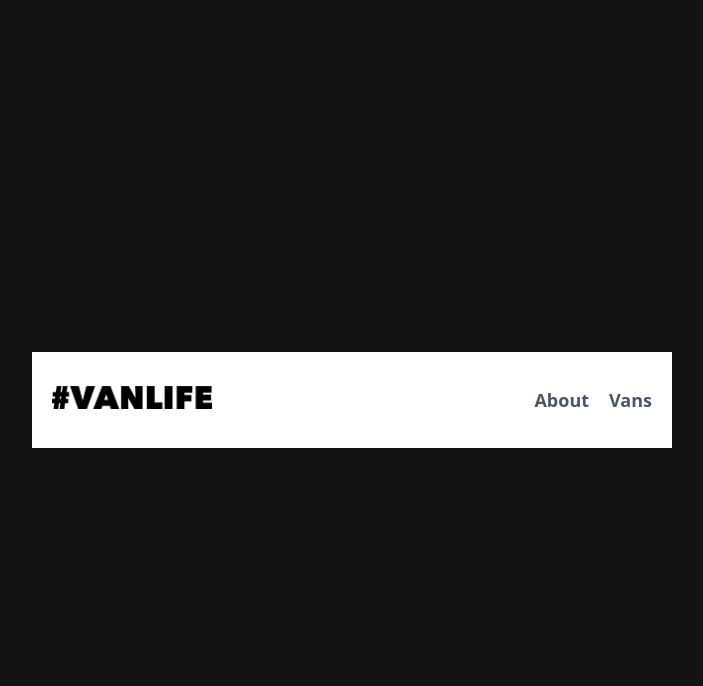
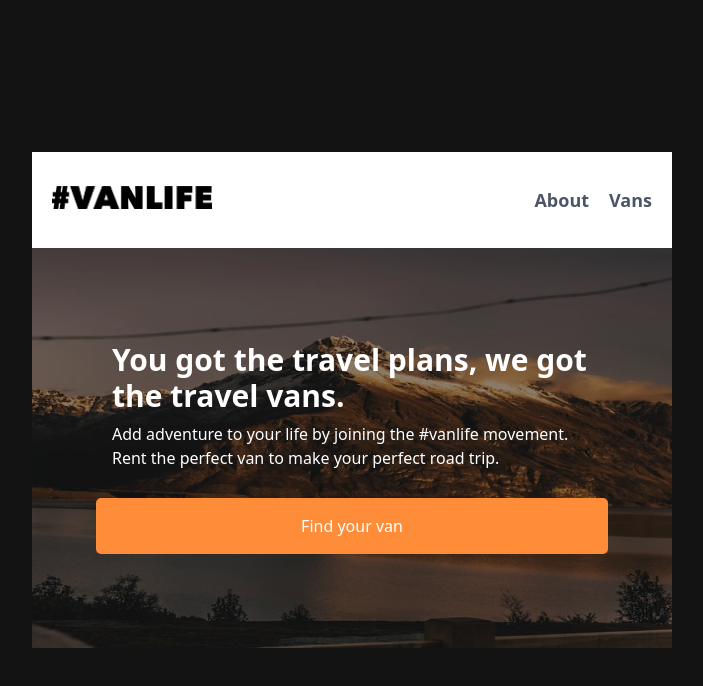
Before and after one commit to bmehdib/vanlife, a React (Vite) app: page / in a window 1280 px wide. Shown: the top 686 px of the page, without its empty margins (288-991 px from the left). Built offline with nearby package versions, Linux system fonts and the light colour scheme.

Commit message:
home page completed

```diff
--- a/src/pages/HomePage.tsx
+++ b/src/pages/HomePage.tsx
@@ -14,6 +14,18 @@ export default function HomePage() {
           </div>
         </nav>
       </header>
+      <main className="homepage text-white ">
+        <div className="w-full h-full z-10 relative flex flex-col gap-2 justify-center">
+          <h2 className="text-3xl font-bold w-3/4 text-left  mx-auto">
+            You got the travel plans, we got the travel vans.
+          </h2>
+          <p className=" w-3/4 text-left  mx-auto">
+            Add adventure to your life by joining the #vanlife movement. Rent
+            the perfect van to make your perfect road trip.
+          </p>
+          <button className="btn mt-5">Find your van</button>
+        </div>
+      </main>
     </section>
   );
 }
```
